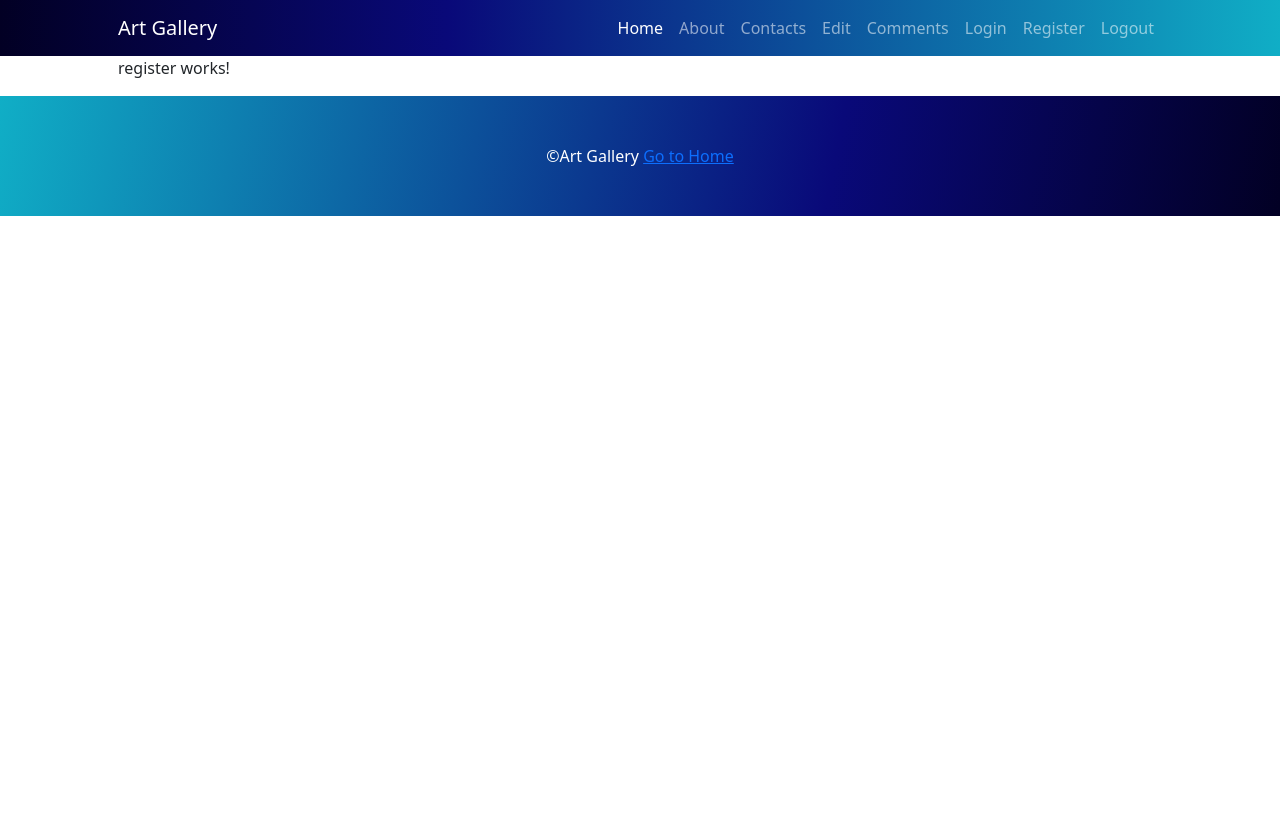
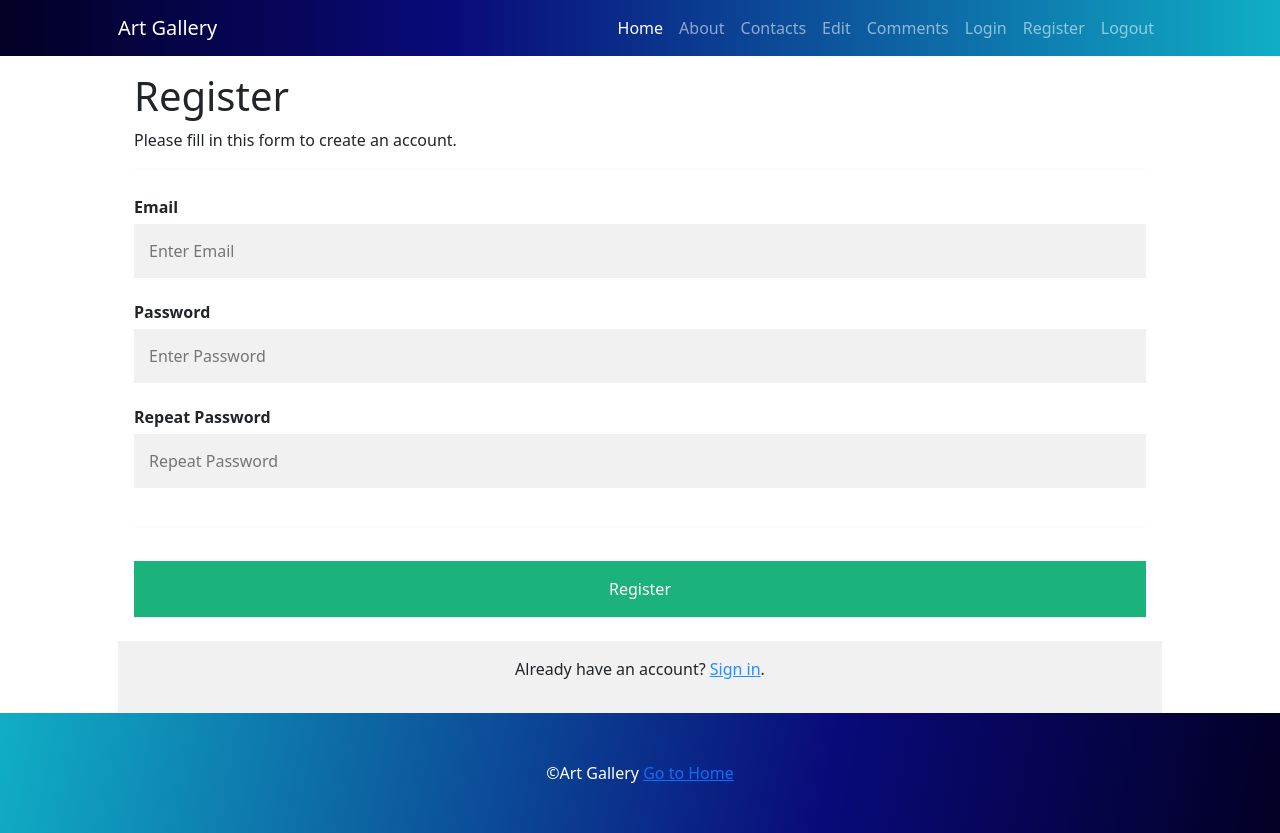
Before and after one commit to Deyan9469/Angular-Project, an Angular app in the folder project/: page /register in a window 1280 px wide. Before the commit the page ends 800 px from the top, so only its background shows below. Built offline with nearby package versions, Linux system fonts and the light colour scheme.

Commit message:
adding login and register forms

```diff
--- a/project/src/app/static/contact/contact.component.css
+++ b/project/src/app/static/contact/contact.component.css
@@ -3,8 +3,8 @@
     flex-direction: column;
     flex-wrap: wrap;
     align-content: center;
-    padding: 1em;
-    margin: 1em;
+    padding: 100px;
+    margin: 100px 0px;
 }
 
 li{
--- a/project/src/app/user/login/login.component.css
+++ b/project/src/app/user/login/login.component.css
@@ -0,0 +1,50 @@
+form {
+    border: 3px solid #f1f1f1;
+    padding: 70px;
+    margin: 80px 0px;
+  }
+  h1{
+    margin-left: 12px;
+  }
+
+  /* Full-width inputs */
+  input[type=text], input[type=password] {
+    width: 100%;
+    padding: 12px 20px;
+    margin: 8px 0;
+    display: inline-block;
+    border: 1px solid #ccc;
+    box-sizing: border-box;
+  }
+
+  /* Set a style for all buttons */
+  button {
+    background-color: #04AA6D;
+    color: white;
+    padding: 14px 20px;
+    margin: 8px 0;
+    border: none;
+    cursor: pointer;
+    width: 100%;
+  }
+
+  /* Add a hover effect for buttons */
+  button:hover {
+    opacity: 0.8;
+  }
+
+  /* Add padding to containers */
+  .container {
+    padding: 16px;
+  }
+
+  /* Change styles for span and cancel button on extra small screens */
+  @media screen and (max-width: 300px) {
+    span.psw {
+      display: block;
+      float: none;
+    }
+    .cancelbtn {
+      width: 100%;
+    }
+  }
--- a/project/src/app/user/login/login.component.html
+++ b/project/src/app/user/login/login.component.html
@@ -1 +1,12 @@
-<p>login works!</p>
+<form action="action_page.php" method="post">
+  <h1>Login</h1>
+    <div class="container">
+      <label for="uname"><b>Email</b></label>
+      <input type="text" placeholder="Enter Email" name="email" required>
+
+      <label for="psw"><b>Password</b></label>
+      <input type="password" placeholder="Enter Password" name="password" required>
+
+      <button type="submit">Login</button>
+    </div>
+  </form>
--- a/project/src/app/user/register/register.component.css
+++ b/project/src/app/user/register/register.component.css
@@ -0,0 +1,54 @@
+* {box-sizing: border-box}
+
+/* Add padding to containers */
+.container {
+  padding: 16px;
+}
+
+/* Full-width input fields */
+input[type=text], input[type=password] {
+  width: 100%;
+  padding: 15px;
+  margin: 5px 0 22px 0;
+  display: inline-block;
+  border: none;
+  background: #f1f1f1;
+}
+
+input[type=text]:focus, input[type=password]:focus {
+  background-color: #ddd;
+  outline: none;
+}
+
+/* Overwrite default styles of hr */
+hr {
+  border: 1px solid #f1f1f1;
+  margin-bottom: 25px;
+}
+
+/* Set a style for the submit/register button */
+.registerbtn {
+  background-color: #04AA6D;
+  color: white;
+  padding: 16px 20px;
+  margin: 8px 0;
+  border: none;
+  cursor: pointer;
+  width: 100%;
+  opacity: 0.9;
+}
+
+.registerbtn:hover {
+  opacity:1;
+}
+
+/* Add a blue text color to links */
+a {
+  color: dodgerblue;
+}
+
+/* Set a grey background color and center the text of the "sign in" section */
+.signin {
+  background-color: #f1f1f1;
+  text-align: center;
+}
--- a/project/src/app/user/register/register.component.html
+++ b/project/src/app/user/register/register.component.html
@@ -1 +1,23 @@
-<p>register works!</p>
+<form action="action_page.php">
+    <div class="container">
+      <h1>Register</h1>
+      <p>Please fill in this form to create an account.</p>
+      <hr>
+
+      <label for="email"><b>Email</b></label>
+      <input type="text" placeholder="Enter Email" name="email" id="email" required>
+
+      <label for="psw"><b>Password</b></label>
+      <input type="password" placeholder="Enter Password" name="password" id="psw" required>
+
+      <label for="psw-repeat"><b>Repeat Password</b></label>
+      <input type="password" placeholder="Repeat Password" name="rePassword" id="psw-repeat" required>
+      <hr>
+
+      <button type="submit" class="registerbtn">Register</button>
+    </div>
+
+    <div class="container signin">
+      <p>Already have an account? <a href="#">Sign in</a>.</p>
+    </div>
+  </form>
```
